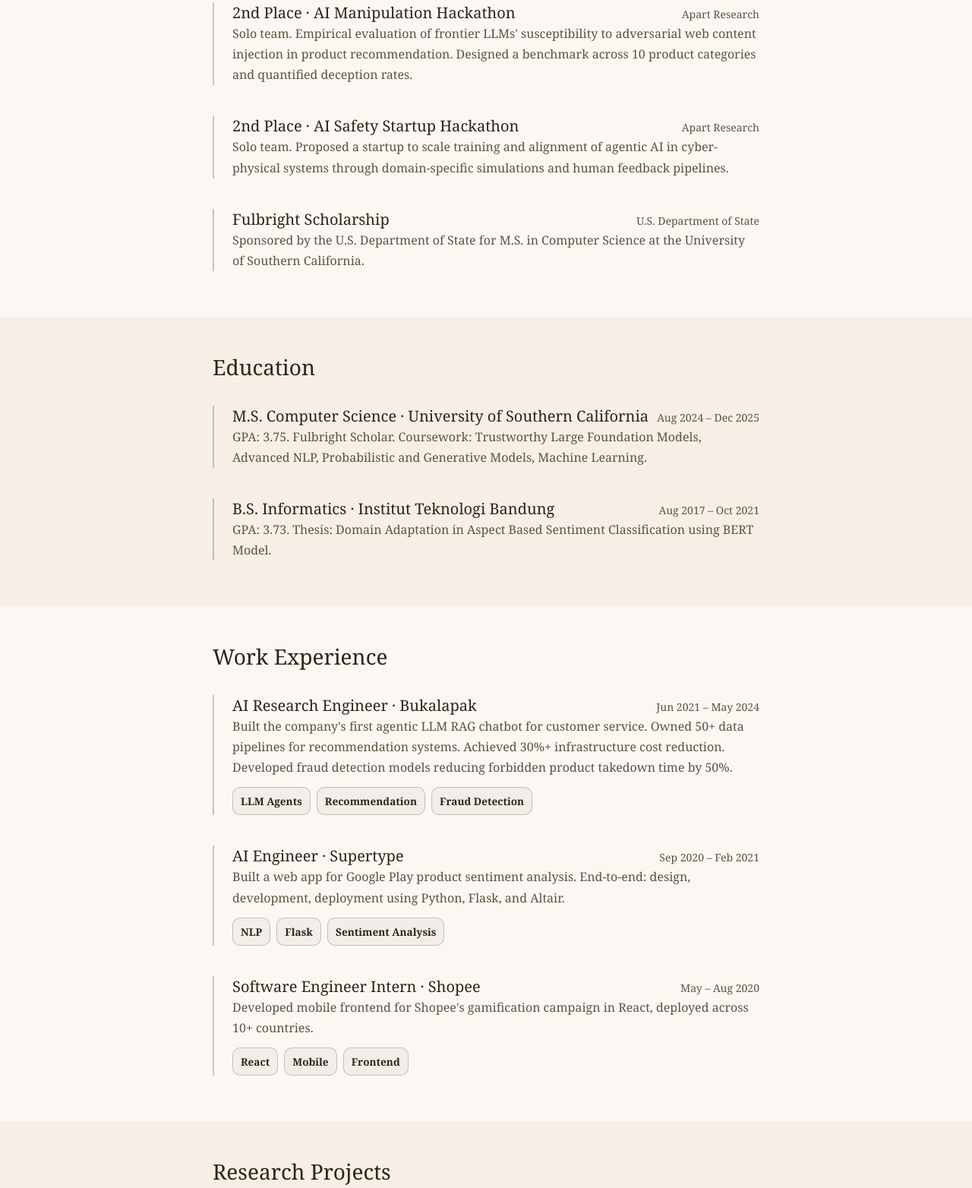
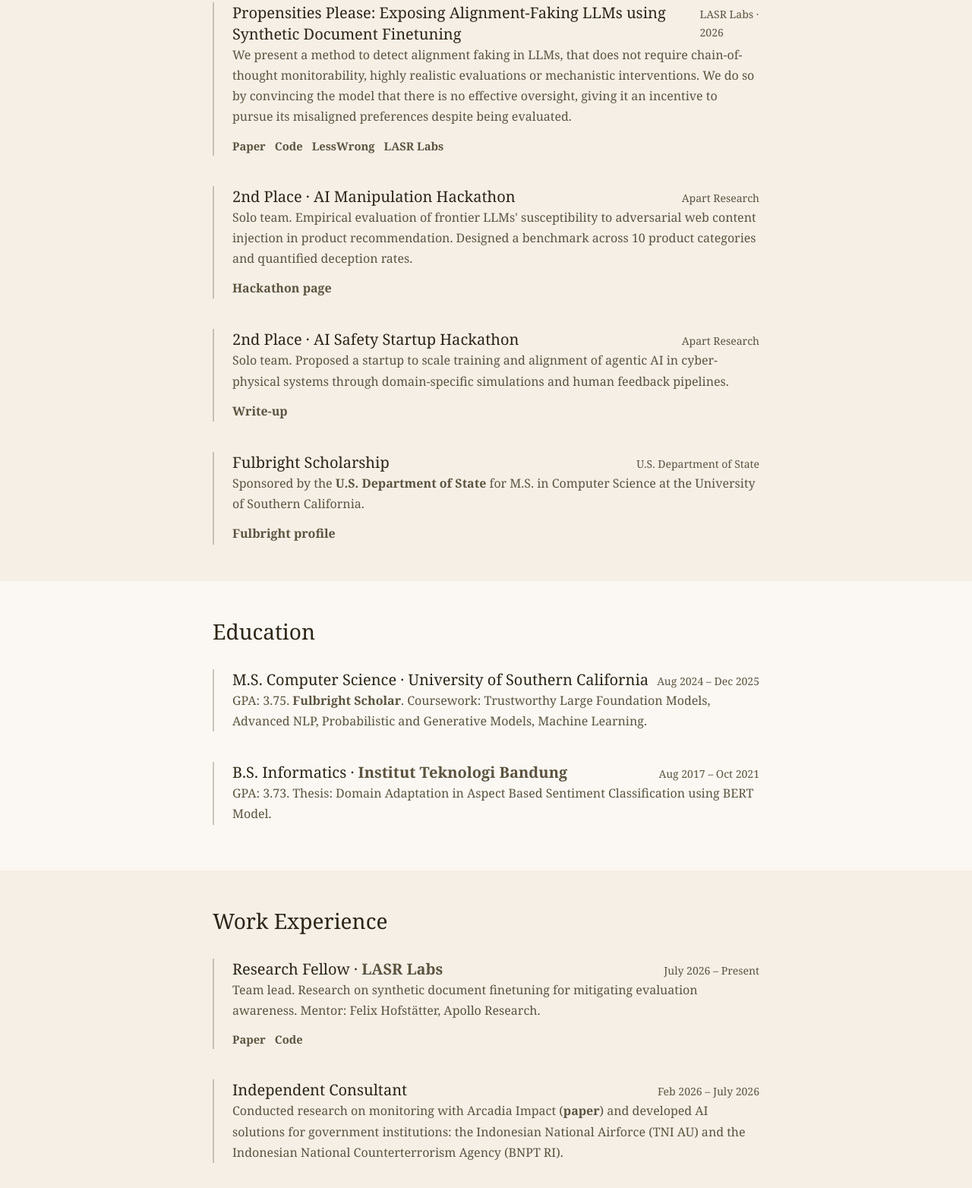
Before and after one commit to ardyh/ardyh.github.io, a plain HTML site: page index.html in a window 1280 px wide. Shown: the part 564-2128 px from the top of the page at 76% size. Drawn offline with Linux system fonts and the light colour scheme.

Commit message:
Revise highlights, work history, and about copy.
Co-authored-by: Cursor <cursoragent@cursor.com>

```diff
--- a/index.html
+++ b/index.html
@@ -23,16 +23,32 @@
               Hi! I'm Ardy. I'm currently working on AI capabilities and risk propensity evaluation, specifically on building better tools and environments for eval. I obtained my MS in CS from the University of Southern California and my BS in Informatics from Institut Teknologi Bandung, Indonesia.
             </p>
             <p>
-              Previous to my masters, I worked as an AI Engineer for 3yrs at Bukalapak, one of Indonesia's biggest ecommerce companies. I worked on their agentic LLM chatbot, recommendation system, and fraud detection platform.
+              Prior to my master's, I worked as an AI Engineer for 3 years at Bukalapak, one of Indonesia's biggest ecommerce companies. I worked on their agentic LLM chatbot, recommendation system, and fraud detection platform.
             </p>
           </div>
         </section>
 
-        <!-- Awards -->
-        <section class="py-12">
+        <!-- Highlights -->
+        <section class="py-12 bg-cream-dark">
           <div class="max-w-3xl mx-auto px-6">
-            <h2 class="mb-8">Awards</h2>
+            <h2 class="mb-8">Highlights</h2>
             <div class="space-y-10">
+
+              <div class="project-block">
+                <div class="project-head">
+                  <h3>Propensities Please: Exposing Alignment-Faking LLMs using Synthetic Document Finetuning</h3>
+                  <span class="text-sm text-muted mt-1 sm-mt-0">LASR Labs · 2026</span>
+                </div>
+                <p class="mb-3 text-muted">
+                  We present a method to detect alignment faking in LLMs, that does not require chain-of-thought monitorability, highly realistic evaluations or mechanistic interventions. We do so by convincing the model that there is no effective oversight, giving it an incentive to pursue its misaligned preferences despite being evaluated.
+                </p>
+                <p class="mt-2 link-row">
+                  <a href="https://arxiv.org/abs/2610.33180" target="_blank" rel="noopener noreferrer">Paper</a>
+                  <a href="https://github.com/ardyh/propensities-please" target="_blank" rel="noopener noreferrer">Code</a>
+                  <a href="https://www.lesswrong.com/posts/vDj9HZnBpBECLzshv/paper-propensities-please-exposing-alignment-faking-llms" target="_blank" rel="noopener noreferrer">LessWrong</a>
+                  <a href="https://www.arcadiaimpact.org/lasr" target="_blank" rel="noopener noreferrer">LASR Labs</a>
+                </p>
+              </div>
 
               <div class="project-block">
                 <div class="project-head">
@@ -41,6 +57,9 @@
                 </div>
                 <p class="mb-3 text-muted">
                   Solo team. Empirical evaluation of frontier LLMs' susceptibility to adversarial web content injection in product recommendation. Designed a benchmark across 10 product categories and quantified deception rates.
+                </p>
+                <p class="mt-2">
+                  <a href="https://apartresearch.com/sprints/ai-manipulation-hackathon-2026-01-09-to-2026-01-11" target="_blank" rel="noopener noreferrer">Hackathon page</a>
                 </p>
               </div>
 
@@ -52,6 +71,9 @@
                 <p class="mb-3 text-muted">
                   Solo team. Proposed a startup to scale training and alignment of agentic AI in cyber-physical systems through domain-specific simulations and human feedback pipelines.
                 </p>
+                <p class="mt-2">
+                  <a href="https://apartresearch.com/news/can-startups-be-impactful-in-ai-safety" target="_blank" rel="noopener noreferrer">Write-up</a>
+                </p>
               </div>
 
               <div class="project-block">
@@ -60,7 +82,10 @@
                   <span class="text-sm text-muted mt-1 sm-mt-0">U.S. Department of State</span>
                 </div>
                 <p class="mb-3 text-muted">
-                  Sponsored by the U.S. Department of State for M.S. in Computer Science at the University of Southern California.
+                  Sponsored by the <a href="https://en.wikipedia.org/wiki/U.S._Department_of_State" target="_blank" rel="noopener noreferrer">U.S. Department of State</a> for M.S. in Computer Science at the University of Southern California.
+                </p>
+                <p class="mt-2">
+                  <a href="https://www.aminef.or.id/ardysatrio-fakhri-haroen/" target="_blank" rel="noopener noreferrer">Fulbright profile</a>
                 </p>
               </div>
 
@@ -69,7 +94,7 @@
         </section>
 
         <!-- Education -->
-        <section class="py-12 bg-cream-dark">
+        <section class="py-12">
           <div class="max-w-3xl mx-auto px-6">
             <h2 class="mb-8">Education</h2>
             <div class="space-y-10">
@@ -80,13 +105,13 @@
                   <span class="text-sm text-muted mt-1 sm-mt-0">Aug 2024 – Dec 2025</span>
                 </div>
                 <p class="mb-3 text-muted">
-                  GPA: 3.75. Fulbright Scholar. Coursework: Trustworthy Large Foundation Models, Advanced NLP, Probabilistic and Generative Models, Machine Learning.
+                  GPA: 3.75. <a href="https://www.aminef.or.id/ardysatrio-fakhri-haroen/" target="_blank" rel="noopener noreferrer">Fulbright Scholar</a>. Coursework: Trustworthy Large Foundation Models, Advanced NLP, Probabilistic and Generative Models, Machine Learning.
                 </p>
               </div>
 
               <div class="project-block">
                 <div class="project-head">
-                  <h3>B.S. Informatics · Institut Teknologi Bandung</h3>
+                  <h3>B.S. Informatics · <a href="https://www.itb.ac.id/" target="_blank" rel="noopener noreferrer">Institut Teknologi Bandung</a></h3>
                   <span class="text-sm text-muted mt-1 sm-mt-0">Aug 2017 – Oct 2021</span>
                 </div>
                 <p class="mb-3 text-muted">
@@ -99,10 +124,34 @@
         </section>
 
         <!-- Work Experience -->
-        <section class="py-12">
+        <section class="py-12 bg-cream-dark">
           <div class="max-w-3xl mx-auto px-6">
             <h2 class="mb-8">Work Experience</h2>
             <div class="space-y-10">
+
+              <div class="project-block">
+                <div class="project-head">
+                  <h3>Research Fellow · <a href="https://www.arcadiaimpact.org/lasr" target="_blank" rel="noopener noreferrer">LASR Labs</a></h3>
+                  <span class="text-sm text-muted mt-1 sm-mt-0">July 2026 – Present</span>
+                </div>
+                <p class="mb-3 text-muted">
+                  Team lead. Research on synthetic document finetuning for mitigating evaluation awareness. Mentor: Felix Hofstätter, Apollo Research.
+                </p>
+                <p class="mt-2 link-row">
+                  <a href="https://arxiv.org/abs/2610.33180" target="_blank" rel="noopener noreferrer">Paper</a>
+                  <a href="https://github.com/ardyh/propensities-please" target="_blank" rel="noopener noreferrer">Code</a>
+                </p>
+              </div>
+
+              <div class="project-block">
+                <div class="project-head">
+                  <h3>Independent Consultant</h3>
+                  <span class="text-sm text-muted mt-1 sm-mt-0">Feb 2026 – July 2026</span>
+                </div>
+                <p class="mb-3 text-muted">
+                  Conducted research on monitoring with Arcadia Impact (<a href="https://arxiv.org/pdf/2607.27518" target="_blank" rel="noopener noreferrer">paper</a>) and developed AI solutions for government institutions: the Indonesian National Airforce (TNI AU) and the Indonesian National Counterterrorism Agency (BNPT RI).
+                </p>
+              </div>
 
               <div class="project-block">
                 <div class="project-head">
@@ -154,7 +203,7 @@
         </section>
 
         <!-- Research -->
-        <section class="py-12 bg-cream-dark">
+        <section class="py-12">
           <div class="max-w-3xl mx-auto px-6">
             <h2 class="mb-8">Research Projects</h2>
             <div class="space-y-10">
@@ -172,6 +221,10 @@
                   <span class="tag">NLP</span>
                   <span class="tag">SPAR</span>
                 </div>
+                <p class="mt-2 link-row">
+                  <a href="https://drive.google.com/file/d/13pDYoc3rG9980V3ptMZ84riNIWElm7os/view" target="_blank" rel="noopener noreferrer">Preprint</a>
+                  <a href="https://cdl-canada-kg.streamlit.app" target="_blank" rel="noopener noreferrer">App</a>
+                </p>
               </div>
 
               <div class="project-block">
@@ -276,7 +329,7 @@
         <div class="max-w-3xl mx-auto px-6 footer-flex">
           <p class="text-muted">&copy; 2025 Ardysatrio Fakhri Haroen</p>
           <div class="footer-links">
-            <a href="mailto:haroen@usc.edu">Email</a>
+            <a href="mailto:ardyharoen@gmail.com">Email</a>
             <a href="https://linkedin.com/in/h-ardyh" target="_blank" rel="noopener noreferrer">LinkedIn</a>
             <a href="https://github.com/ardyh" target="_blank" rel="noopener noreferrer">GitHub</a>
             <a href="https://kaggle.com/ardyharoen" target="_blank" rel="noopener noreferrer">Kaggle</a>
```
